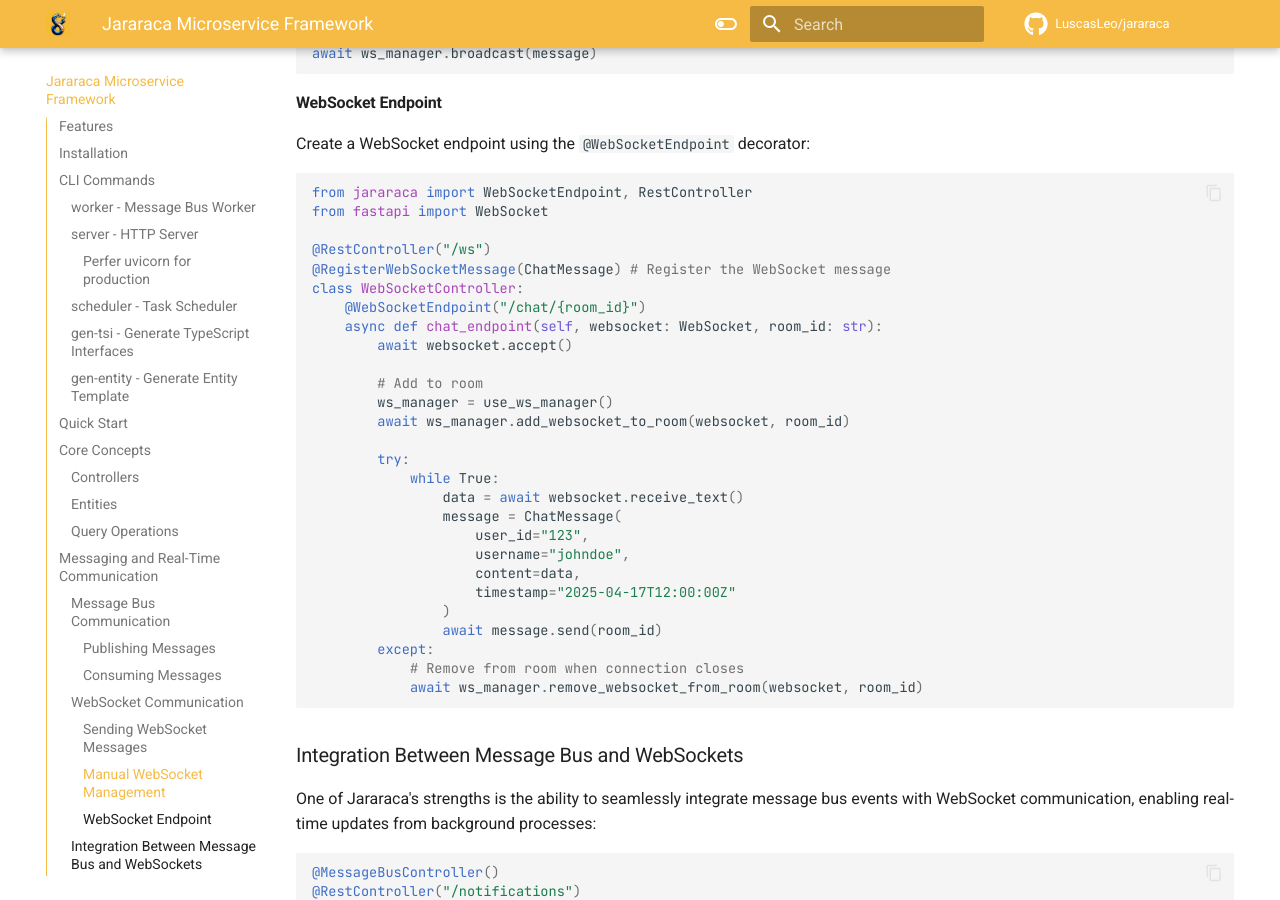
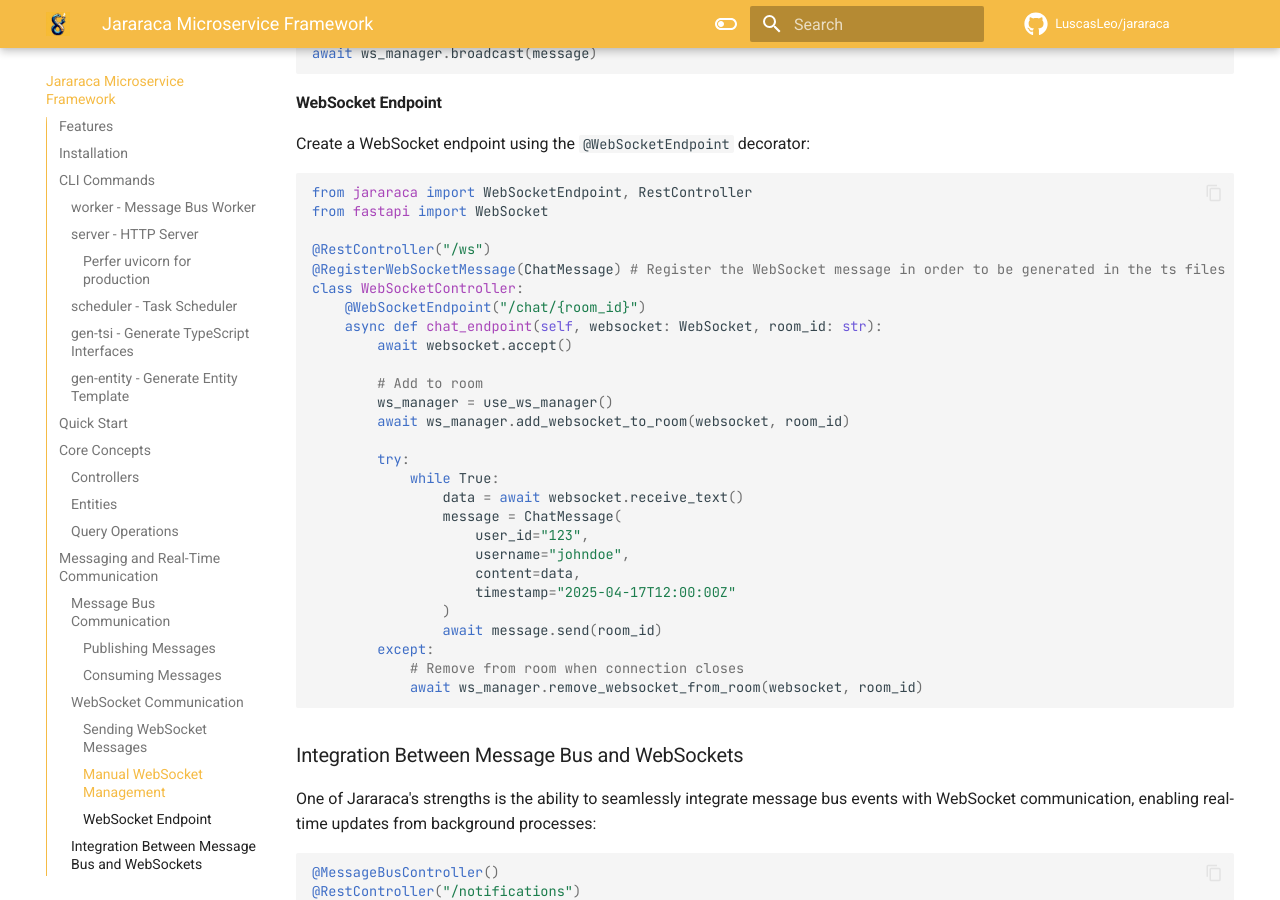
Before and after one commit to LuscasLeo/jararaca, an MkDocs documentation site: the page built from docs/index.md, in a window 1280 px wide and 900 px high, scrolled down 7965 px. Built offline with MkDocs 1.6.1 and Material for MkDocs 9.7.7, drawn with Linux system fonts in a browser that asks for light colours; comment, search, counter and statistics services are not loaded.

Commit message:
Clarify WebSocket message registration comment for TypeScript generation

```diff
--- a/docs/index.md
+++ b/docs/index.md
@@ -396,7 +396,7 @@ from jararaca import WebSocketEndpoint, RestController
 from fastapi import WebSocket
 
 @RestController("/ws")
-@RegisterWebSocketMessage(ChatMessage) # Register the WebSocket message
+@RegisterWebSocketMessage(ChatMessage) # Register the WebSocket message in order to be generated in the ts files
 class WebSocketController:
     @WebSocketEndpoint("/chat/{room_id}")
     async def chat_endpoint(self, websocket: WebSocket, room_id: str):
```
